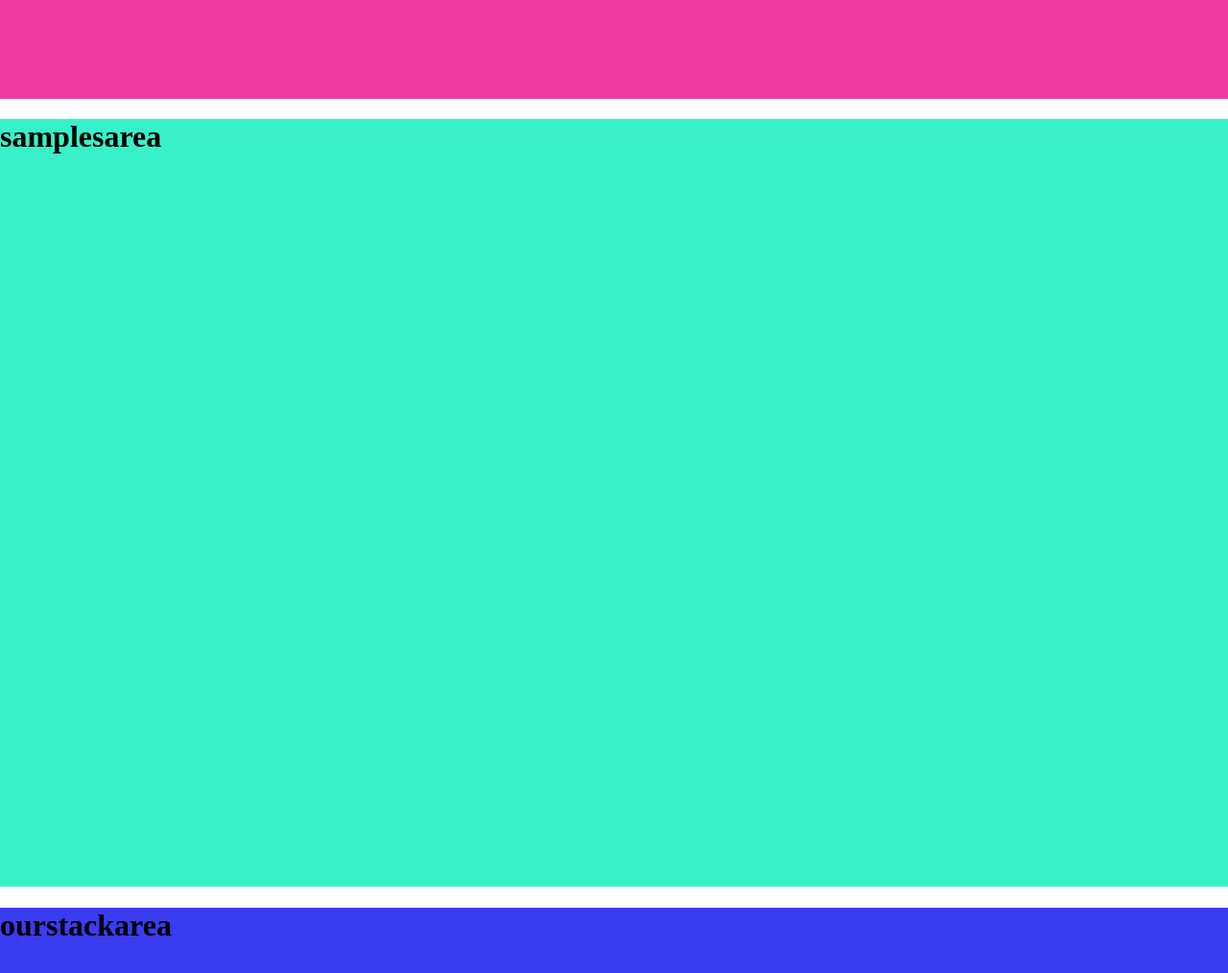
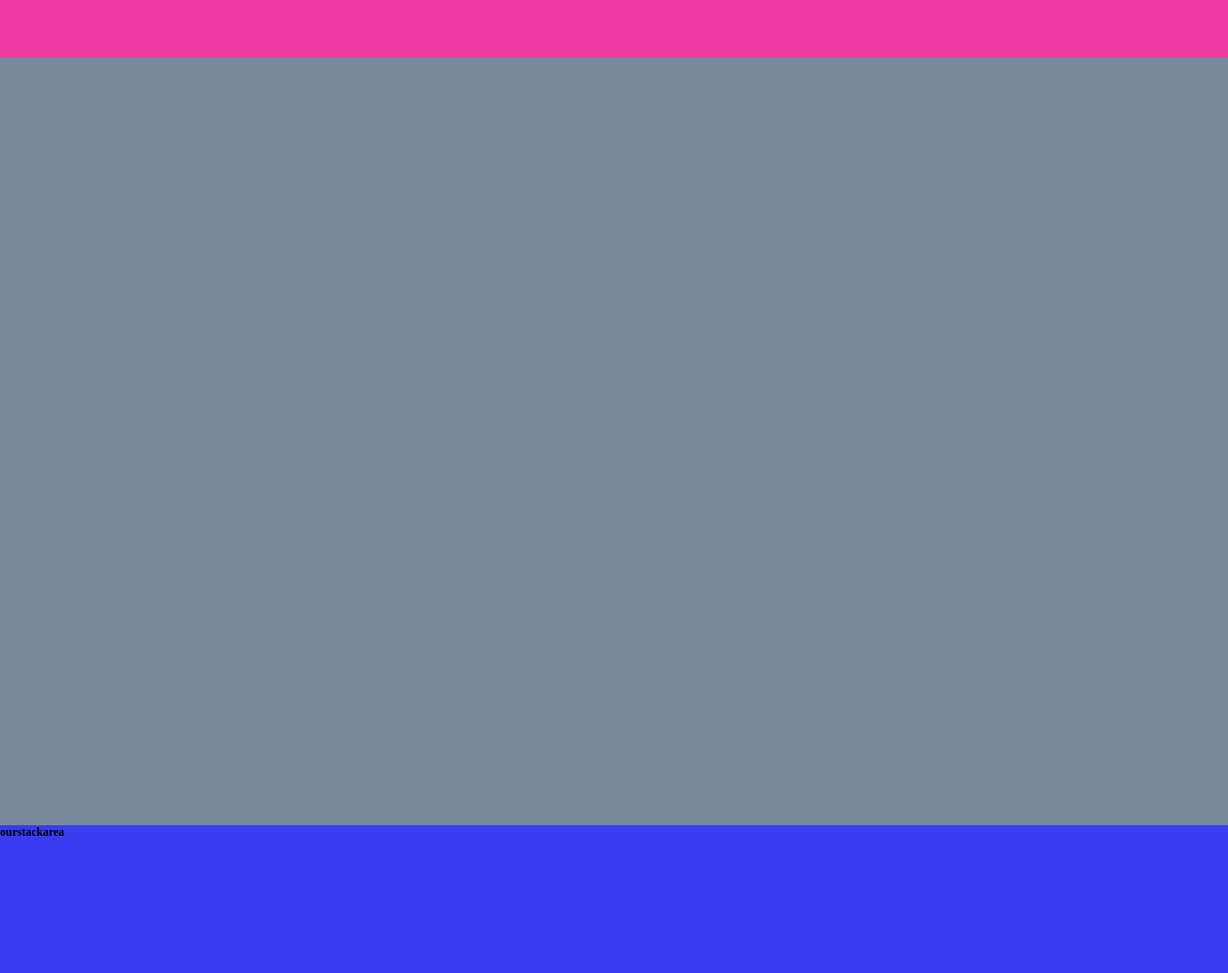
Before and after one commit to devsyw/podo-web-sample, a React (Create React App) app: page / in a window 1280 px wide. Shown: the part 1540-2554 px from the top of the page at 96% size. Built offline with nearby package versions, Linux system fonts and the light colour scheme.

Commit message:
마크업수정

```diff
--- a/src/css/test.css
+++ b/src/css/test.css
@@ -3,30 +3,69 @@ html, body {
     padding : 0;
     width: 100%;
     height: 100%;
+    font-size: 0;
+}
+
+h1 {
+    margin: 0;
+    padding: 0;
+    font-size: 12px;
 }
 
 .contactarea {
-    width: 100vw;
+    width: 100%;
     height: 100vh;
     background-color:#ef9a9a;
 }
 .indexarea {
-    width: 100vw;
+    width: 100%;
     height: 100vh;
     background-color:#ce93d8;
 }
 .ourstackarea {
-    width: 100vw;
+    width: 100%;
     height: 100vh;
     background-color:#393cf1;
 }
 .samplesarea {
-    width: 100vw;
+    width: 100%;
     height: 100vh;
     background-color:#39f1c9;
+
+    overflow-x: scroll;
 }
 .txtpagearea {
-    width: 100vw;
+    width: 100%;
     height: 100vh;
     background-color:#f139a4;
 }
+
+.list {
+    margin: 0;
+    padding: 0;
+    width: calc(100% * 3);
+    height: 100%;
+    position: relative;
+}
+
+.list > li {
+    display: inline-block;
+    width: 100%;
+    height: 100%;
+    position: absolute;
+}
+.list > li:nth-child(1) {
+    left: 0;
+    top: 0;
+    background-color: lightslategray;
+}
+.list > li:nth-child(2) {
+    left: 100%;
+    top: 0;
+    background-color: gray;
+}
+.list > li:nth-child(3) {
+    left: 200%;
+    top: 0;
+    background-color: #000;
+}
--- a/src/screen/samples.js
+++ b/src/screen/samples.js
@@ -4,7 +4,11 @@ import '../css/test.css';
 const Samples = () => {
   return (
     <div className="samplesarea">
-      <h1>samplesarea</h1>
+      <ul className="list">
+        <li></li>
+        <li></li>
+        <li></li>
+      </ul>
     </div>
   );
 }
```
